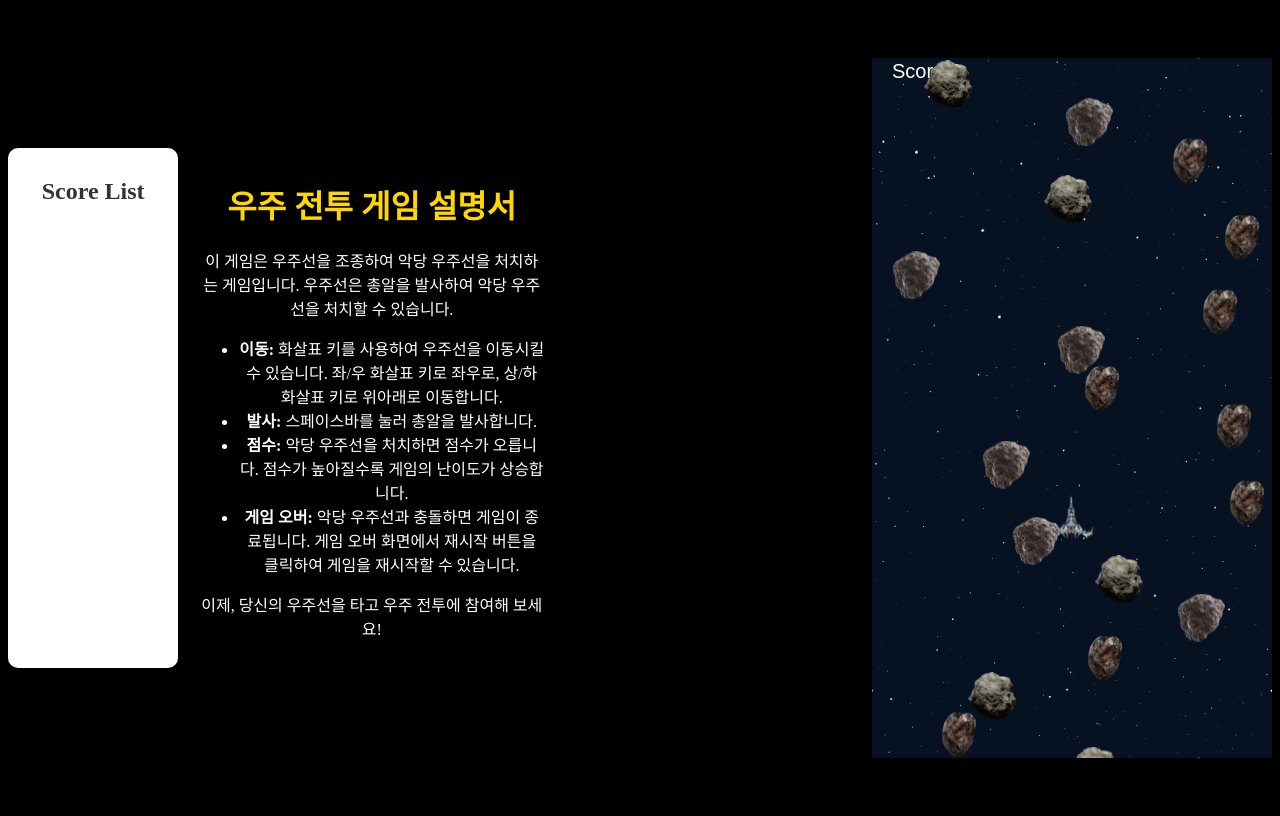
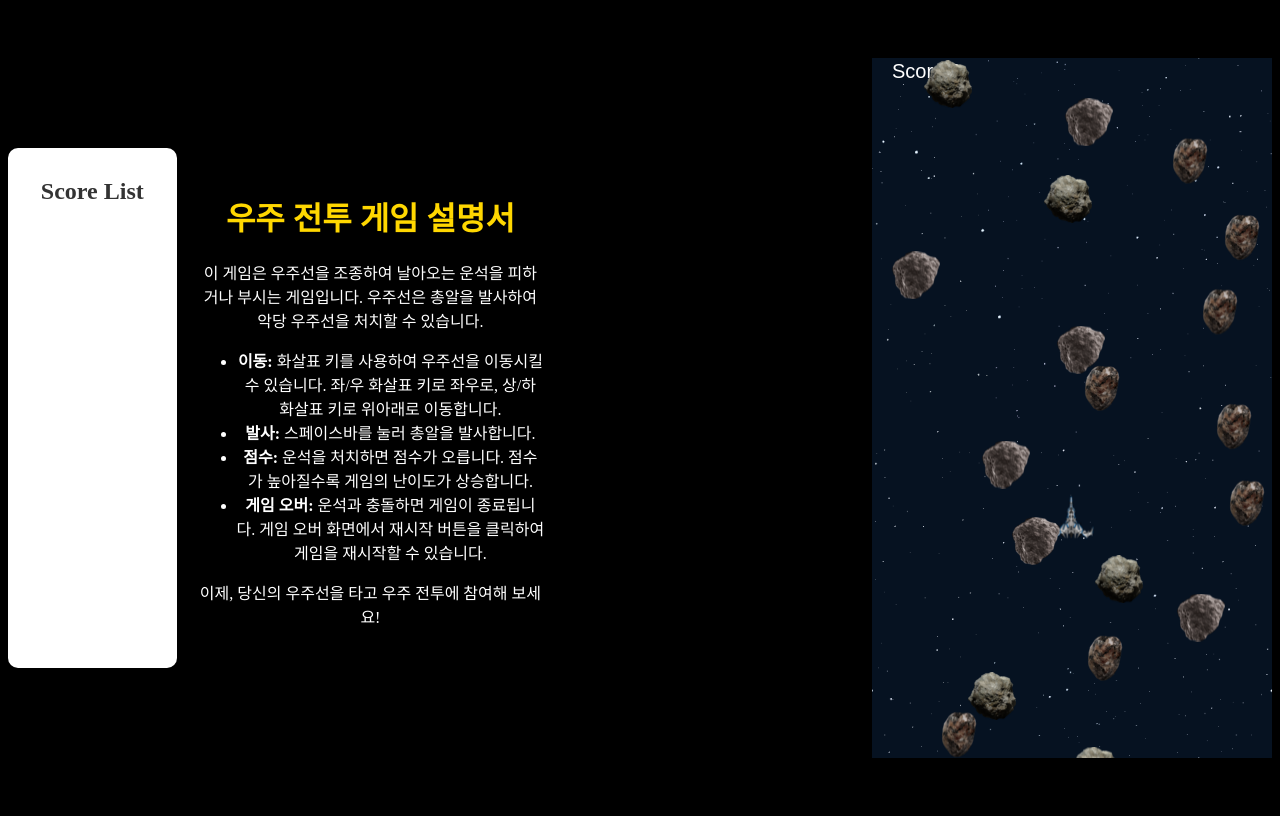
Before and after one commit to myoungsuk/Web-TeamProject, a Django app: page /game_app/game1 in a window 1280 px wide. Run offline with Django 4.2, Linux system fonts and the light colour scheme.

Commit message:
게임 설명서 수정

```diff
--- a/game_app/templates/game_app/game1.html
+++ b/game_app/templates/game_app/game1.html
@@ -98,7 +98,7 @@
         <div class="game-description"
              style="text-align:center; width: 50%; background-color: rgba(0, 0, 0, 0.7); padding: 20px; color: white; border-radius: 10px;">
             <h1 style="text-align: center; color: #FFD700;">우주 전투 게임 설명서</h1>
-            <p>이 게임은 우주선을 조종하여 악당 우주선을 처치하는 게임입니다. 우주선은 총알을 발사하여 악당 우주선을 처치할 수
+            <p>이 게임은 우주선을 조종하여 날아오는 운석을 피하거나 부시는 게임입니다. 우주선은 총알을 발사하여 악당 우주선을 처치할 수
                 있습니다.</p>
             <ul>
                 <li><b>이동:</b> 화살표 키를 사용하여 우주선을 이동시킬 수 있습니다. 좌/우 화살표 키로 좌우로, 상/하
@@ -106,9 +106,9 @@
                     키로 위아래로 이동합니다.
                 </li>
                 <li><b>발사:</b> 스페이스바를 눌러 총알을 발사합니다.</li>
-                <li><b>점수:</b> 악당 우주선을 처치하면 점수가 오릅니다. 점수가 높아질수록 게임의 난이도가 상승합니다.
+                <li><b>점수:</b> 운석을 처치하면 점수가 오릅니다. 점수가 높아질수록 게임의 난이도가 상승합니다.
                 </li>
-                <li><b>게임 오버:</b> 악당 우주선과 충돌하면 게임이 종료됩니다. 게임 오버 화면에서 재시작 버튼을
+                <li><b>게임 오버:</b>  운석과 충돌하면 게임이 종료됩니다. 게임 오버 화면에서 재시작 버튼을
                     클릭하여
                     게임을 재시작할 수 있습니다.
                 </li>
```
